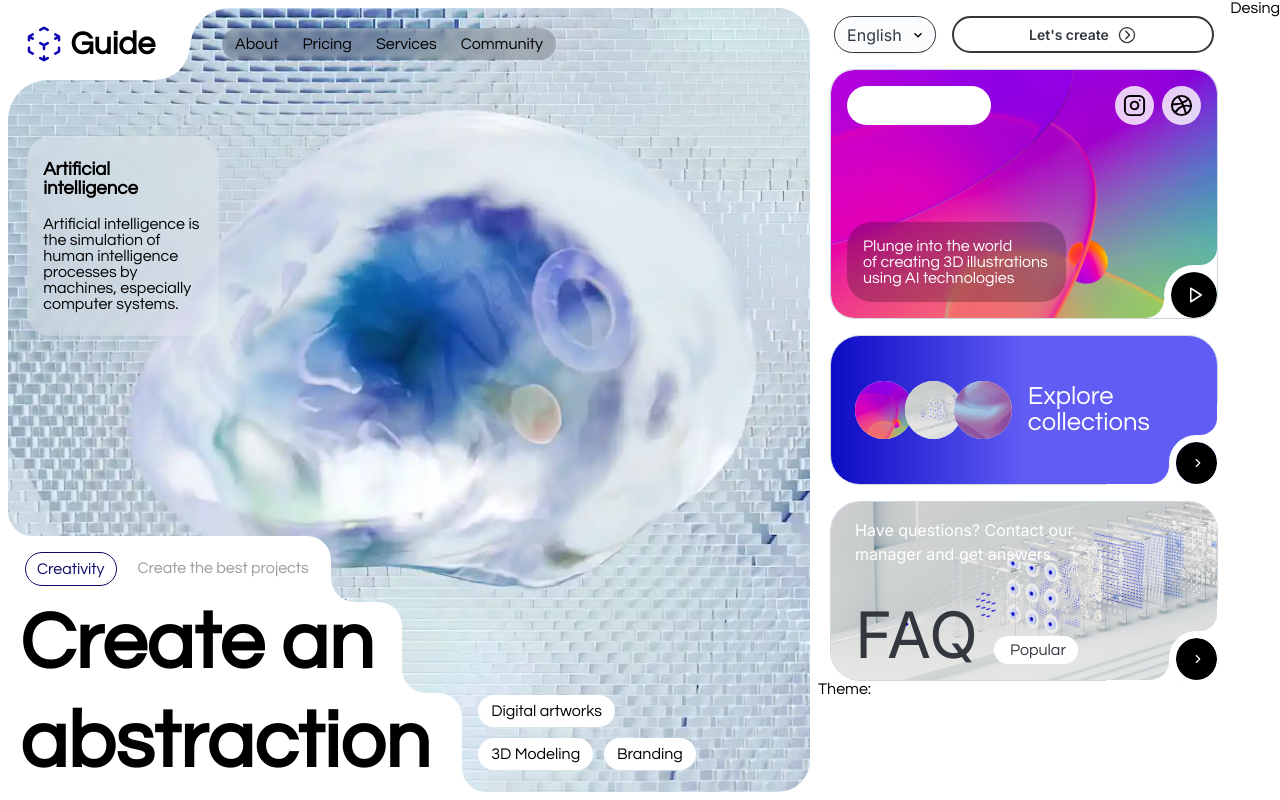
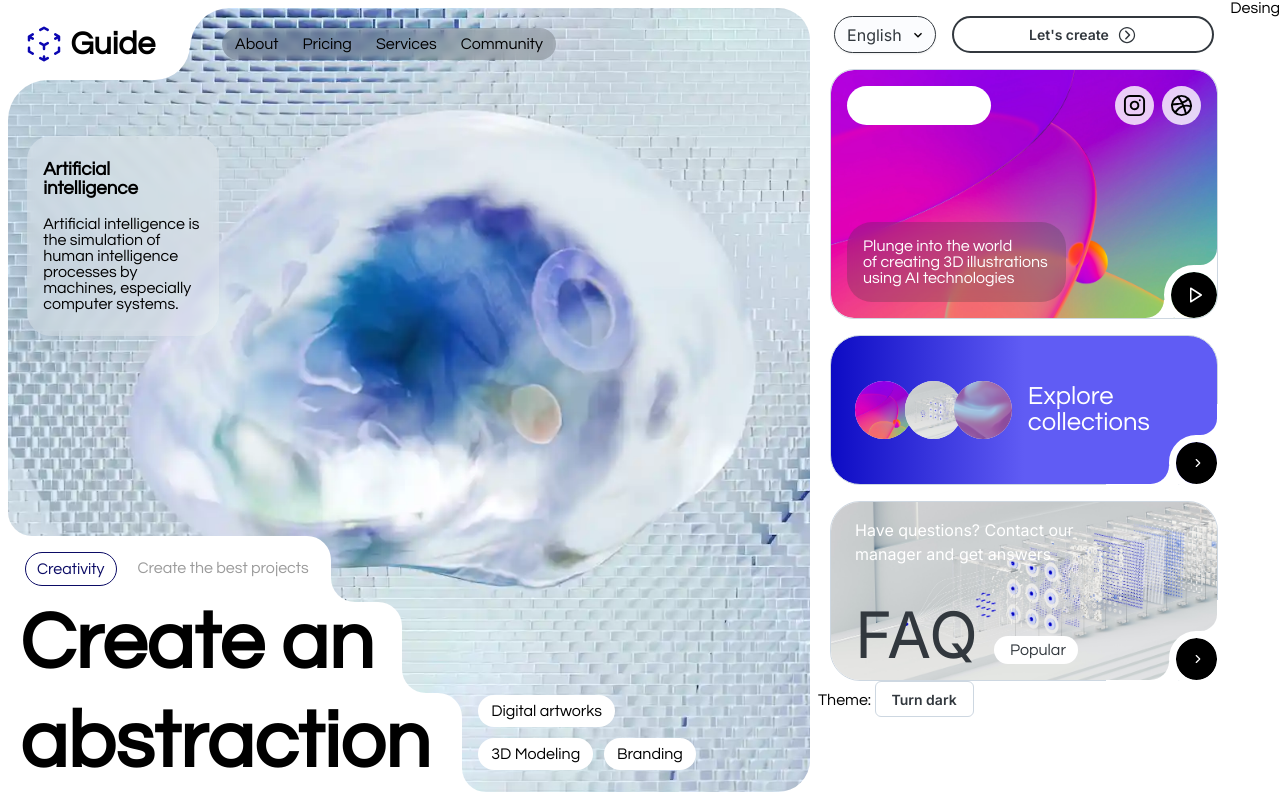
Before and after one commit to Antac69/practicando-next, a Next.js app: page / in a window 1280 px wide. Built offline with nearby package versions, Linux system fonts and the light colour scheme.

Commit message:
agregando boton de dark

```diff
--- a/components/Info.jsx
+++ b/components/Info.jsx
@@ -2,12 +2,21 @@ import React from "react";
 import styles from "@/styles/Info.module.css";
 import InfoTop from "./info/InfoTop";
 import InfoCards from "./info/InfoCards";
+import { useColorScheme } from '@mui/joy/styles';
+import Button from '@mui/joy/Button';
 const Info = () => {
+  const { mode, setMode } = useColorScheme();
   return (
     <section className={styles.container}>
       <InfoTop></InfoTop>
       <InfoCards></InfoCards>
-      <section className={styles.bottom}>Theme:</section>
+      <section className={styles.bottom}>Theme: <Button
+      variant="outlined"
+      color="neutral"
+      onClick={() => setMode(mode === 'dark' ? 'light' : 'dark')}
+    >
+      {mode === 'dark' ? 'Turn light' : 'Turn dark'}
+    </Button></section>
     </section>
   );
 };
--- a/pages/index.jsx
+++ b/pages/index.jsx
@@ -2,11 +2,13 @@ import Head from "next/head";
 import { Inter } from "next/font/google";
 import Hero from "@/components/Hero";
 import Info from "@/components/Info";
+import { CssVarsProvider } from '@mui/joy/styles';
 
 const inter = Inter({ subsets: ["latin"] });
 
 export default function Home() {
   return (
+    <CssVarsProvider defaultMode="system" >
     <div className="container">
       <Head>
         <title>Guide | inspiracion</title>
@@ -18,5 +20,6 @@ export default function Home() {
       <Info></Info>
       <footer>Desing</footer>
     </div>
+    </CssVarsProvider>
   );
 }
```
